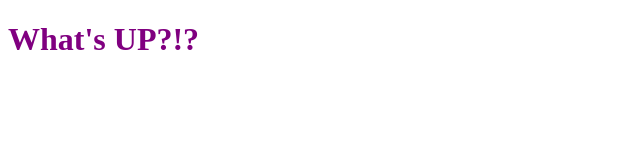
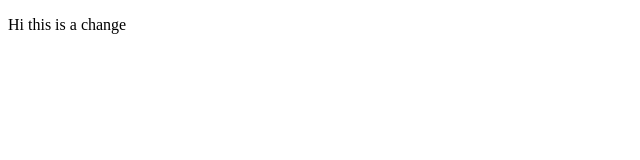
Before and after one commit to TiwaDosumu/new-project, a plain HTML site: page index.html in a window 1280 px wide. Shown: the whole page, without its empty margins (0-640 px from the left). Drawn offline with Linux system fonts and the light colour scheme.

Commit message:
first change to html

```diff
--- a/index.html
+++ b/index.html
@@ -9,7 +9,7 @@
  </head>
 
 <body>
-  <h1> What's UP?!? </h1>
+  <p> Hi this is a change </p>
 </body>
 
 </html>
```
